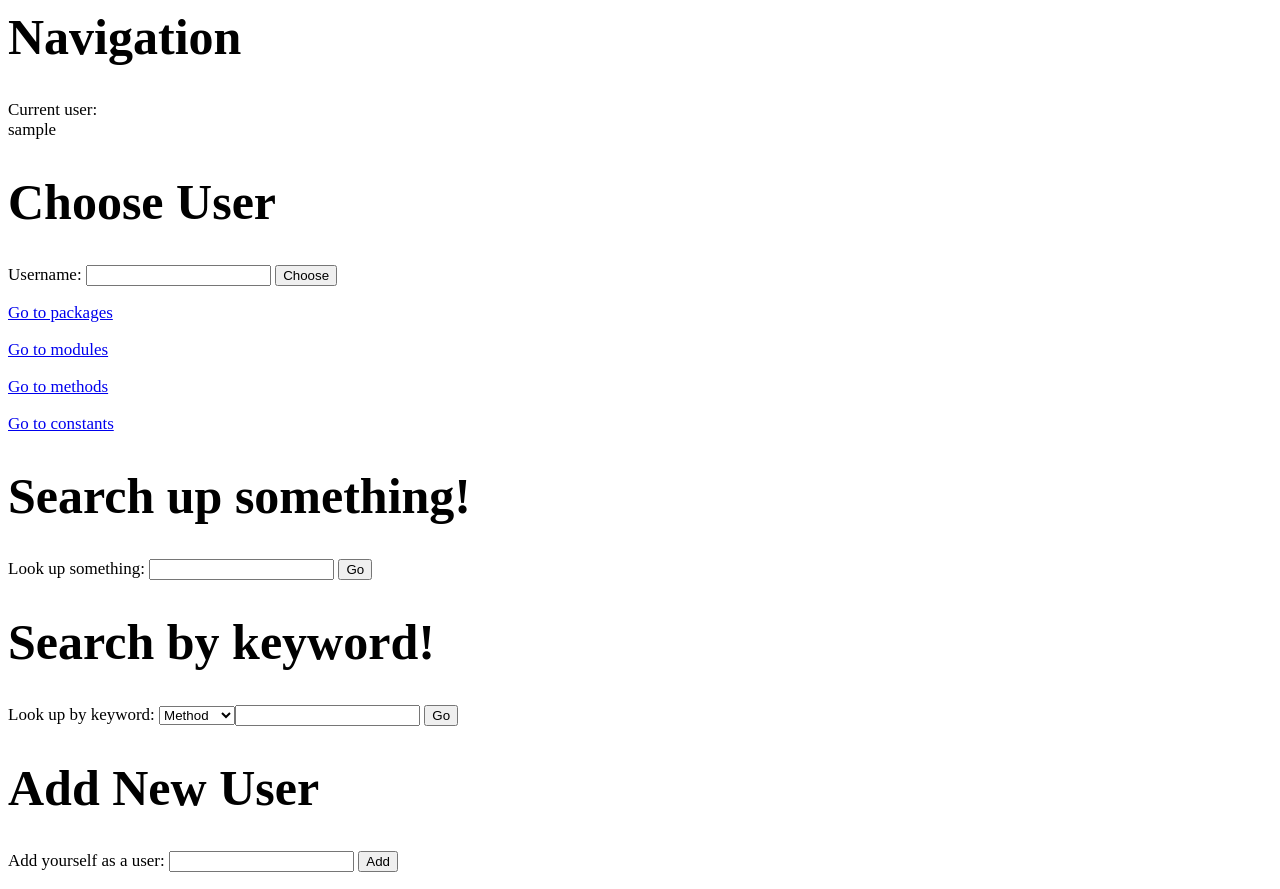
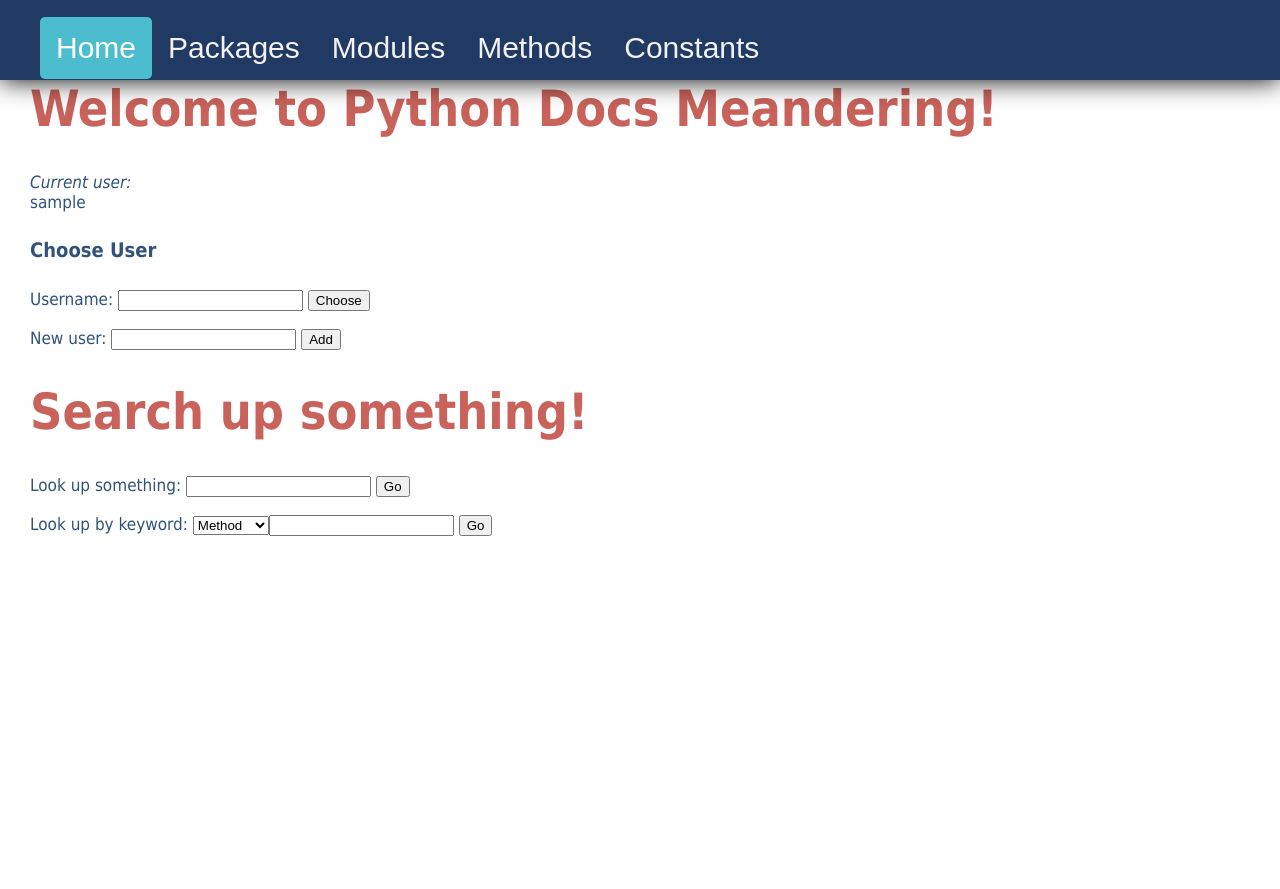
Before and after one commit to sedona-thomas/Database-Project, a Flask app: template webserver/templates/index.html in a window 1280 px wide. After the commit the page ends 536 px from the top, so only its background shows below. Run offline with Flask 2, Linux system fonts and the light colour scheme; the template is opened without the code that fills it: most values are stand-ins (such as "Sample title", 1, 10 or a date in 2020); parts of the project's set-up code (start-up, migrations or seed data) failed here and were passed over.

Commit message:
i just spent three hours messing with stylesheets

```diff
--- a/webserver/templates/index.css
+++ b/webserver/static/index.css
@@ -3,19 +3,63 @@
  * css style sheet: index.html
  */
 
+
+header * {
+	display: inline-block;
+}
+
+header {
+	background-color: #203a63;
+	position: fixed;
+	top: 0;
+	right: 0;
+	left: 0;
+	align-items: center;
+	display: inline;
+	height: 80px;
+	box-shadow: 0 0 25px 0 black;
+}
+
+header li a {
+	display: block;
+	color: #f2f2f2;
+	text-align: center;
+	padding: 14px 16px;
+	text-decoration: none;
+	font-size: 30px;
+	font-family: sans-serif;
+}
+
+header li a:hover:not(.active) {
+	background-color: #8d9799;
+	color: white;
+	font-family: sans-serif;
+	border-radius: 5px 5px 5px 5px;
+}
+
+header .active {
+	background-color: #4cbdcf;
+	color: white;
+	font-family: sans-serif;
+	border-radius: 5px 5px 5px 5px;
+}
+
+
 body
 {
-    background-color: #FFFFFF
+    background-color: #FFFFFF;
     margin:30;
+    margin-top: 80;
     padding:0;
-    font-family: TimesNewRoman;
+    font-family: Tahoma, sans-serif;
     text-align: left;
     font-size: 17px;
-    color: #000000;
+    color: #31527a;
 }
 
 h1
 {
+    color: #c9625b;
     font-size:50px;
 }
 
@@ -33,7 +77,7 @@ h4
 {
     font-size: 20px;
 }
-
+/*
 hr
 {
     background-color: #000000;
@@ -44,7 +88,8 @@ hr
     margin: 1em 0;
     padding: 0;
 }
-
+/*
+/*
 #navigation
 {
     width:99%;
@@ -87,3 +132,4 @@ hr
 {
     text-align: center;
 }
+/*
--- a/webserver/templates/index.html
+++ b/webserver/templates/index.html
@@ -2,32 +2,41 @@
 <!--index.html: navigation page-->
 <html>
 <head>
-    <meta http-equiv="Content-Type" content="text/html; charset=windows-1252">
-    <title>Navigation</title>
-    <link href="index.css" rel="stylesheet" type="text/css">
+    <!--<meta http-equiv="Content-Type" content="text/html; charset=windows-1252">-->
+    <title>Python Docs Meandering: Home</title>
+    <link rel="stylesheet" href = "{{ url_for('static', filename='index.css') }}">
 </head>
 
 <body>
-  <h1>Navigation</h1>
+   <header>
+   <nav>
+      <ul>
+       <li><a class="active" href="">Home</a>
+       <li><a href="packages">Packages</a>
+       <li><a href="modules">Modules</a>
+       <li><a href="methods">Methods</a>
+       <li><a href="constants">Constants</a>
+      </ul>
+    </nav>
+  </header>
+  <h1>Welcome to Python Docs Meandering!</h1>
 
-  Current user: <div>{{username}}</div>
+  <i>Current user:</i> <div>{{username}}</div>
 
-  <h1>Choose User</h1>
+  <h4>Choose User</h4>
     <form method="POST" action="/choose_user">
     <p>Username: <input type="text" name="username"> <input type="submit" value="Choose"></p>
     </form>
 
-    <p><a href="packages">Go to packages</a></p>
-    <p><a href="modules">Go to modules</a></p>
-    <p><a href="methods">Go to methods</a></p>
-    <p><a href="constants">Go to constants</a></p>
+    <form method="POST" action="/add_user">
+    <p>New user: <input type="text" name="name"> <input type="submit" value="Add"></p>
+    </form>
 
   <h1>Search up something!</h1>
   <form method="POST" action="/search_results">
 	<p>Look up something: <input type="text" name="code"> <input type="submit" value="Go"></p>
     </form>
 
-<h1> Search by keyword!</h1>
 <form method="POST" action="/keyword_results">
 <p>Look up by keyword:
 <select name="type_name" id="type_name">
@@ -38,10 +47,5 @@
 <input type="text" name="keyword"> <input type="submit" value="Go"></p>
 </form>
 
-  <h1>Add New User</h1>
-    <form method="POST" action="/add_user">
-    <p>Add yourself as a user: <input type="text" name="name"> <input type="submit" value="Add"></p>
-    </form>
-
 </body>
 </html>
```
Also changed, not shown: webserver/templates/constants.html (+18 -8 lines), webserver/templates/methods.html (+18 -8 lines), webserver/templates/modules.html (+18 -7 lines), webserver/templates/packages.html (+18 -5 lines).
